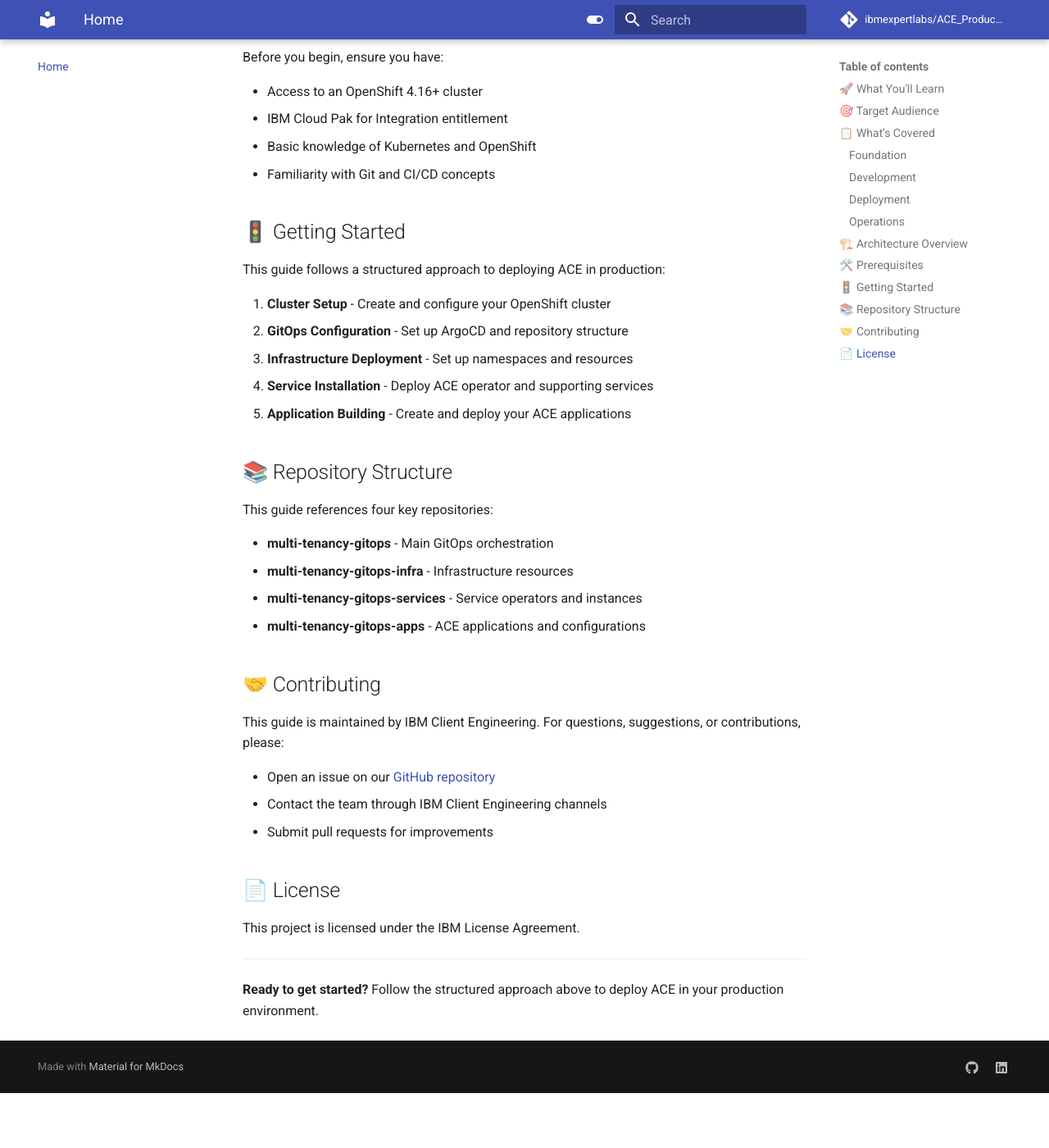
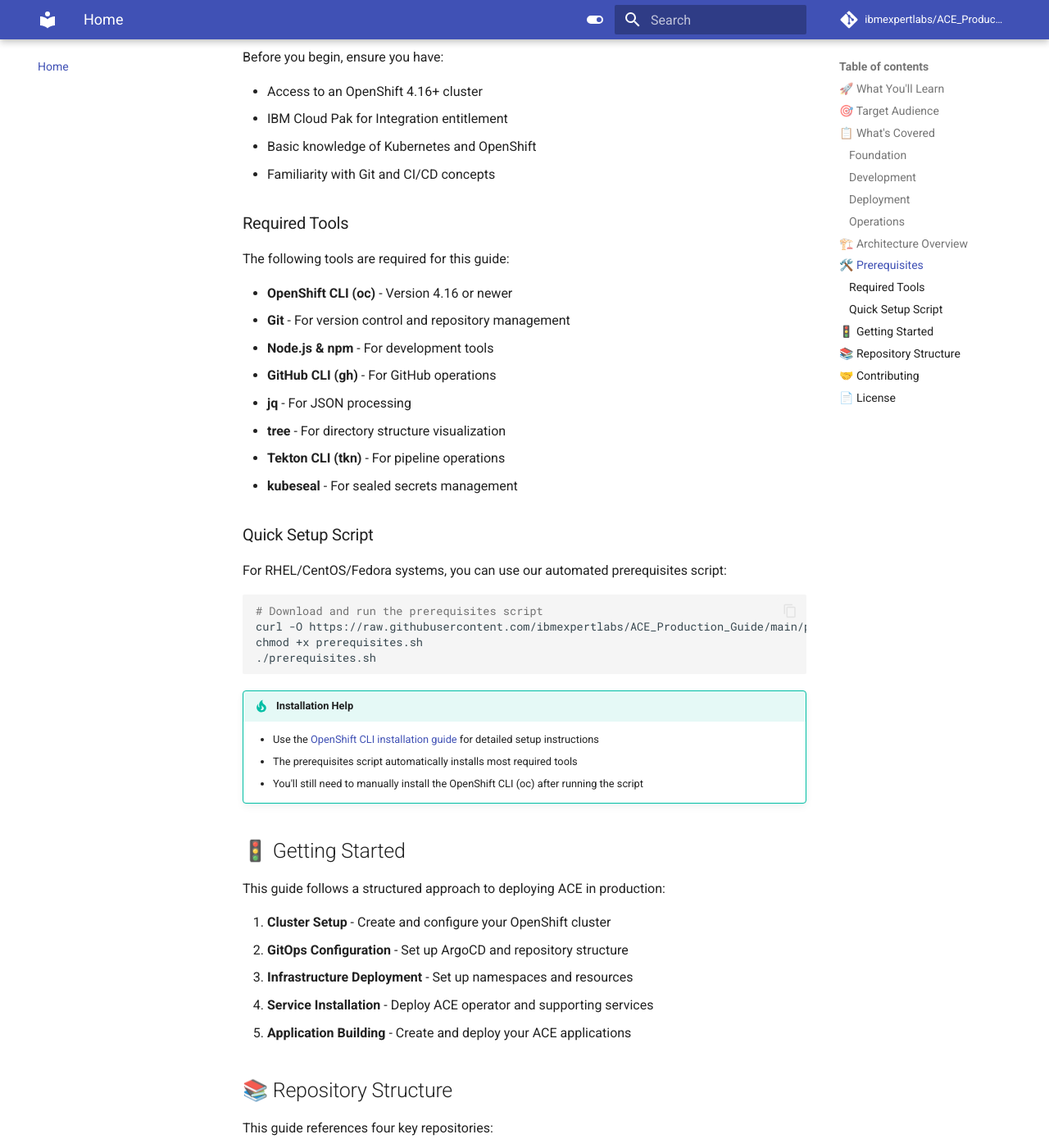
Before and after one commit to ibmexpertlabs/ACE_Production_Guide, an MkDocs documentation site: the page built from docs/index.md, in a window 1280 px wide and 1400 px high, scrolled down 2131 px. Shown: the whole window at 82% size. Built offline with MkDocs 1.6.1 and Material for MkDocs 9.7.7, drawn with Linux system fonts in a browser that asks for light colours; comment, search, counter and statistics services are not loaded; before the commit the page ends 3464 px from its top, so only the background shows below that; some of the changed text lies outside the part shown.

Commit message:
Add prerequisites.sh script and update documentation - Create automated prerequisites installation script for RHEL/CentOS/Fedora - Add script reference to home page and GitOps configuration page - Include all required tools: GitHub CLI, jq, Node.js, Tekton CLI, kubeseal - Add helpful output and verification steps

````diff
--- a/docs/index.md
+++ b/docs/index.md
@@ -76,6 +76,35 @@
 - Basic knowledge of Kubernetes and OpenShift
 - Familiarity with Git and CI/CD concepts
 
+### Required Tools
+
+The following tools are required for this guide:
+
+- **OpenShift CLI (oc)** - Version 4.16 or newer
+- **Git** - For version control and repository management
+- **Node.js & npm** - For development tools
+- **GitHub CLI (gh)** - For GitHub operations
+- **jq** - For JSON processing
+- **tree** - For directory structure visualization
+- **Tekton CLI (tkn)** - For pipeline operations
+- **kubeseal** - For sealed secrets management
+
+### Quick Setup Script
+
+For RHEL/CentOS/Fedora systems, you can use our automated prerequisites script:
+
+```bash
+# Download and run the prerequisites script
+curl -O https://raw.githubusercontent.com/ibmexpertlabs/ACE_Production_Guide/main/prerequisites.sh
+chmod +x prerequisites.sh
+./prerequisites.sh
+```
+
+!!! tip "Installation Help"
+    - Use the [OpenShift CLI installation guide](https://docs.openshift.com/container-platform/4.16/cli_reference/openshift_cli/getting-started-cli.html) for detailed setup instructions
+    - The prerequisites script automatically installs most required tools
+    - You'll still need to manually install the OpenShift CLI (oc) after running the script
+
 ## 🚦 Getting Started
 
 This guide follows a structured approach to deploying ACE in production:
@@ -99,7 +128,7 @@
 
 This guide is maintained by IBM Client Engineering. For questions, suggestions, or contributions, please:
 
-- Open an issue on our [GitHub repository](https://github.com/ibmexpertlabs/ACE_Production_Guide)
+- Reach out to IBM Sales
 - Contact the team through IBM Client Engineering channels
 - Submit pull requests for improvements
 
````
Also changed, not shown: docs/configure-cluster-gitops.md (+8 -0 lines), site/configure-cluster-gitops/index.html, site/images/pick-plan.png (added), site/search/search_index.json, 1 other file.
